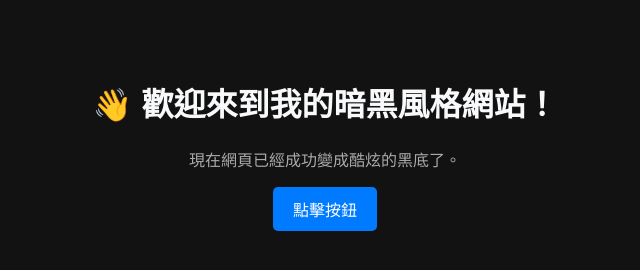
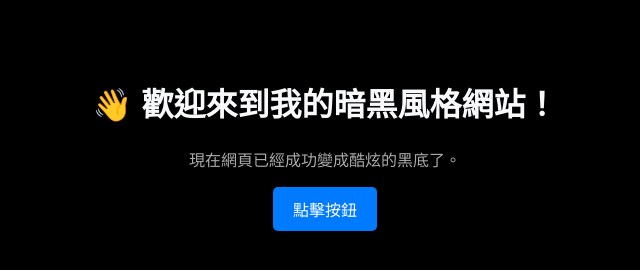
Before and after one commit to AmoTW/cat_clan, a plain HTML site: page index.html in a window 1280 px wide. Shown: the whole page, without its empty margins (315-955 px from the left). Drawn offline with Linux system fonts and the light colour scheme.

Commit message:
Update index.html

```diff
--- a/index.html
+++ b/index.html
@@ -7,7 +7,7 @@
         /* 這裡控制整個網頁的背景與文字顏色 */
         body {
             font-family: Arial, sans-serif;
-            background-color: #121212; /* 使用深黑色（偏暗黑模式的質感黑） */
+            background-color: #000000; /* 使用深黑色（偏暗黑模式的質感黑） */
             color: #ffffff;            /* 將主要文字顏色改為純白 */
             text-align: center;
             padding-top: 50px;
```
